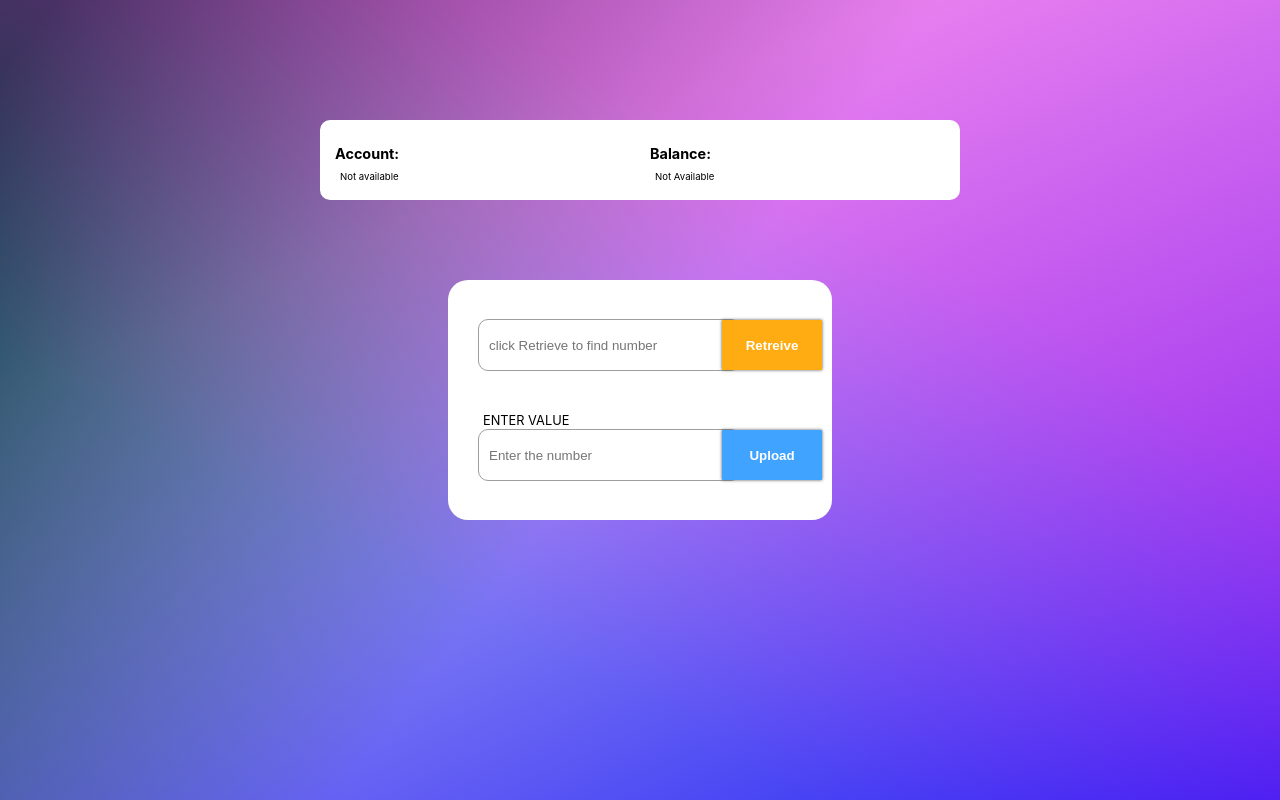
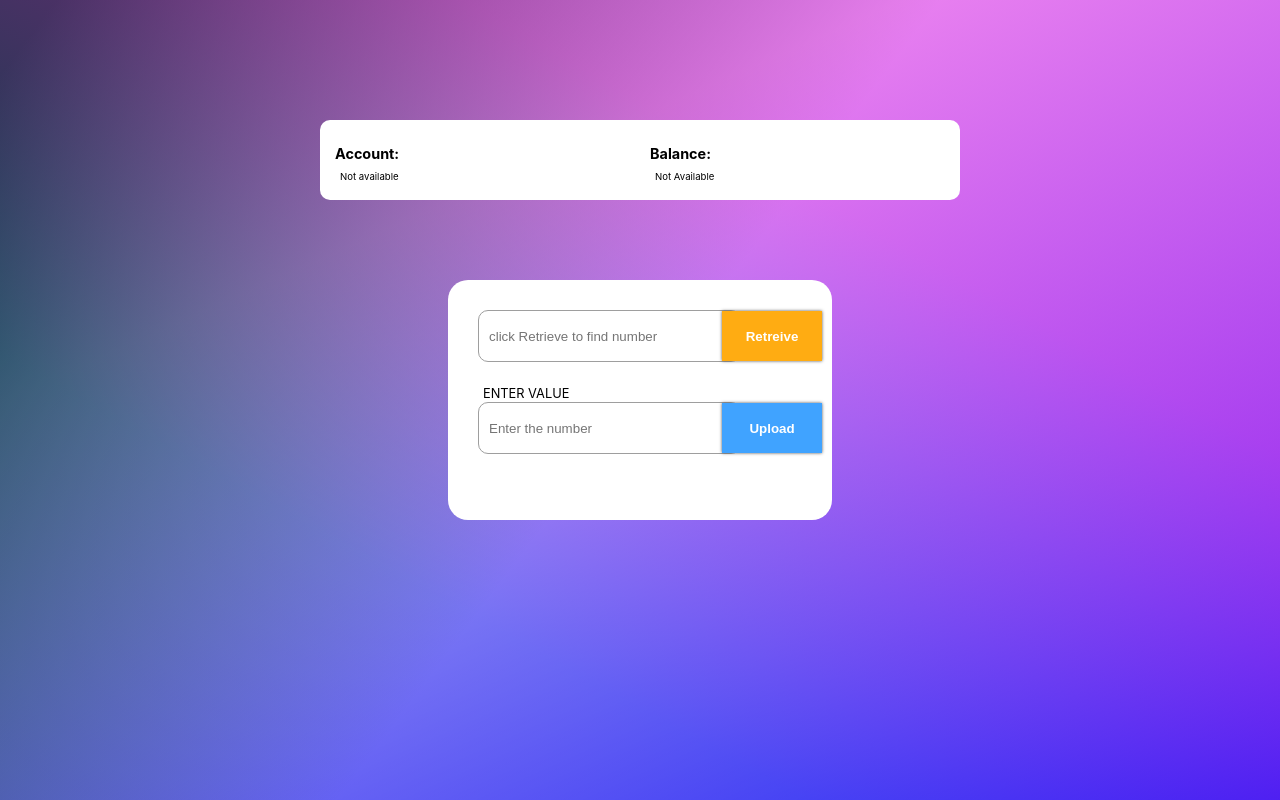
Before and after one commit to mrAJAY1/basic_DApp_ethereum_, a React (Create React App) app: page / in a window 1280 px wide. Built offline with nearby package versions, Linux system fonts and the light colour scheme.

Commit message:
changed height of account section

```diff
--- a/src/App.scss
+++ b/src/App.scss
@@ -49,7 +49,7 @@ p {
 }
 
 .contract {
-  height: 30vh;
+  min-height: 30vh;
   width: 30vw;
   background-color: white;
   position: absolute;
@@ -63,7 +63,7 @@ p {
   flex-direction: column;
 }
 .contractData {
-  height: calc(50% - 20px);
+  min-height: calc(50% - 20px);
   width: calc(100% - 20px);
   padding: 20px;
   display: flex;
@@ -84,7 +84,7 @@ p {
   display: flex;
   justify-content: space-between;
   align-items: center;
-  height: calc(50% - 20px);
+  min-height: calc(50% - 20px);
   width: calc(100% - 20px);
   padding: 20px;
 }
```
